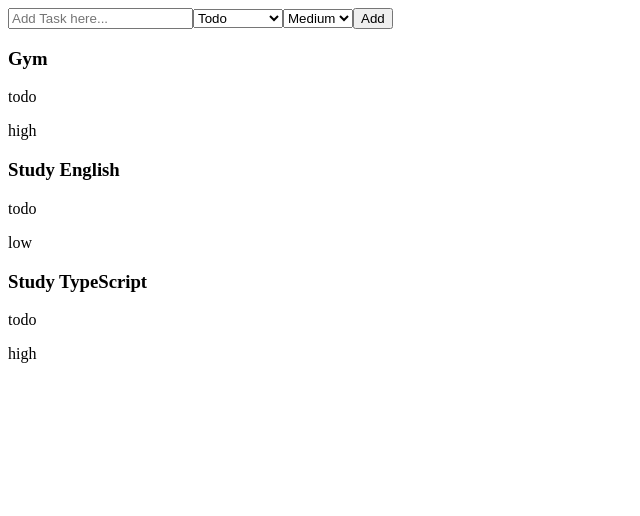
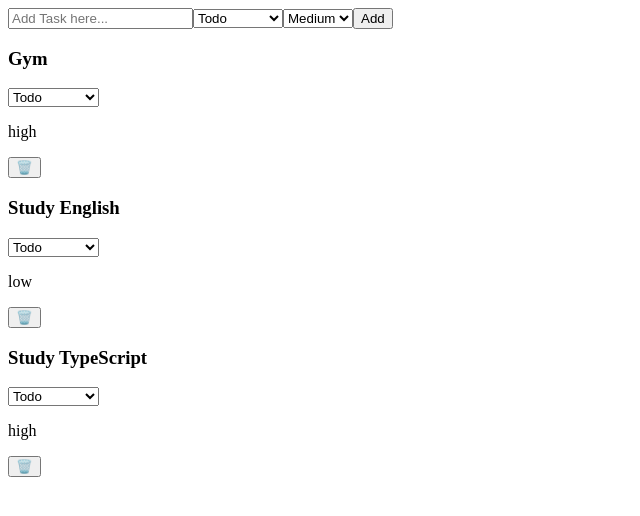
Before and after one commit to dellya-dev/mini-dashboard, a React (Vite) app: page / in a window 1280 px wide. Shown: the top 516 px of the page, without its empty margins (0-640 px from the left). Built offline with nearby package versions, Linux system fonts and the light colour scheme.

Commit message:
Add delete and changes status

```diff
--- a/src/App.tsx
+++ b/src/App.tsx
@@ -1,4 +1,4 @@
-import type { Task, TaskFormData } from "./types/task.ts"
+import type { Task, TaskFormData, TaskStatus } from "./types/task.ts"
 import './App.css'
 import TaskSection from "./components/TaskSection.tsx"
 import { useState } from "react"
@@ -38,11 +38,24 @@ function App() {
     ])
   }
 
+  function handleChangesStatus(id: number, status: TaskStatus): void {
+    setTasks((tasks) => tasks.map((task) => task.id === id
+      ? { ...task, status }
+      : task
+    ))
+  }
+
+  function handleDeleteTask(id: number): void {
+    setTasks((tasks) => tasks.filter((task) => task.id !== id))
+  }
+
   return (
     <>
       <TaskSection
         tasks={tasks}
         onAddTask={handleAddTask}
+        onChangesStatus={handleChangesStatus}
+        onDeleteTask={handleDeleteTask}
       />
     </>
   )
--- a/src/components/TaskForm.tsx
+++ b/src/components/TaskForm.tsx
@@ -73,7 +73,6 @@ function TaskForm({ onAddTask }: TaskFormProps) {
             <option value="medium">Medium</option>
             <option value="high">High</option>
           </select>
-
           <button onClick={handleAddButton}>Add</button>
       </div>
     </>
--- a/src/components/TaskItem.tsx
+++ b/src/components/TaskItem.tsx
@@ -1,16 +1,29 @@
-import type { Task } from "../types/task"
+import type { ChangeEvent } from "react"
+import type { Task, TaskStatus } from "../types/task"
 
 type TaskItemProps = {
   task: Task
+  onChangesStatus: (id: number, status: TaskStatus) => void
+  onDeleteTask: (id: number) => void
 }
 
-function TaskItem({task}: TaskItemProps) {
+function TaskItem({ task, onChangesStatus, onDeleteTask }: TaskItemProps) {
   return (
     <>
       <div>
         <h3>{task.title}</h3>
-        <p>{task.status}</p>
+        <select
+          name="status"
+          id="status"
+          value={task.status}
+          onChange={(e: ChangeEvent<HTMLSelectElement>) => onChangesStatus(task.id, e.target.value as TaskStatus)}
+        >
+          <option value="todo">Todo</option>
+          <option value="in-progress">In-Progress</option>
+          <option value="completeed">Completed</option>
+        </select>
         <p>{task.priority}</p>
+        <button onClick={() => onDeleteTask(task.id)}>🗑️</button>
       </div>
     </>
   )
--- a/src/components/TaskList.tsx
+++ b/src/components/TaskList.tsx
@@ -1,11 +1,13 @@
-import type { Task } from "../types/task"
+import type { Task, TaskStatus } from "../types/task"
 import TaskItem from "./TaskItem"
 
 type TaksListProps = {
   tasks: Task[]
+  onChangesStatus: (id: number, status: TaskStatus) => void
+  onDeleteTask: (id: number) => void
 }
 
-function TaskList({ tasks }: TaksListProps) {
+function TaskList({ tasks, onChangesStatus, onDeleteTask }: TaksListProps) {
 
   return (
     <>
@@ -15,6 +17,8 @@ function TaskList({ tasks }: TaksListProps) {
             <TaskItem
               key={task.id}
               task={task}
+              onChangesStatus={onChangesStatus}
+              onDeleteTask={onDeleteTask}
             />
           )
         })}
--- a/src/components/TaskSection.tsx
+++ b/src/components/TaskSection.tsx
@@ -1,13 +1,15 @@
-import type { Task, TaskFormData } from "../types/task.ts"
+import type { Task, TaskFormData, TaskStatus } from "../types/task.ts"
 import TaskForm from "./TaskForm.tsx"
 import TaskList from "./TaskList.tsx"
 
 type TaskSectionProps = {
   tasks: Task[]
   onAddTask: (FormData: TaskFormData) => void
+  onChangesStatus: (id: number, status: TaskStatus) => void
+  onDeleteTask: (id: number) => void
 }
 
-function TaskSection({ tasks, onAddTask }: TaskSectionProps) {
+function TaskSection({ tasks, onAddTask, onChangesStatus,  onDeleteTask  }: TaskSectionProps) {
   return (
     <>
       <div>
@@ -16,6 +18,8 @@ function TaskSection({ tasks, onAddTask }: TaskSectionProps) {
         />
         <TaskList
           tasks={tasks}
+          onChangesStatus={onChangesStatus}
+          onDeleteTask={onDeleteTask}
         />
       </div>
     </>
```
